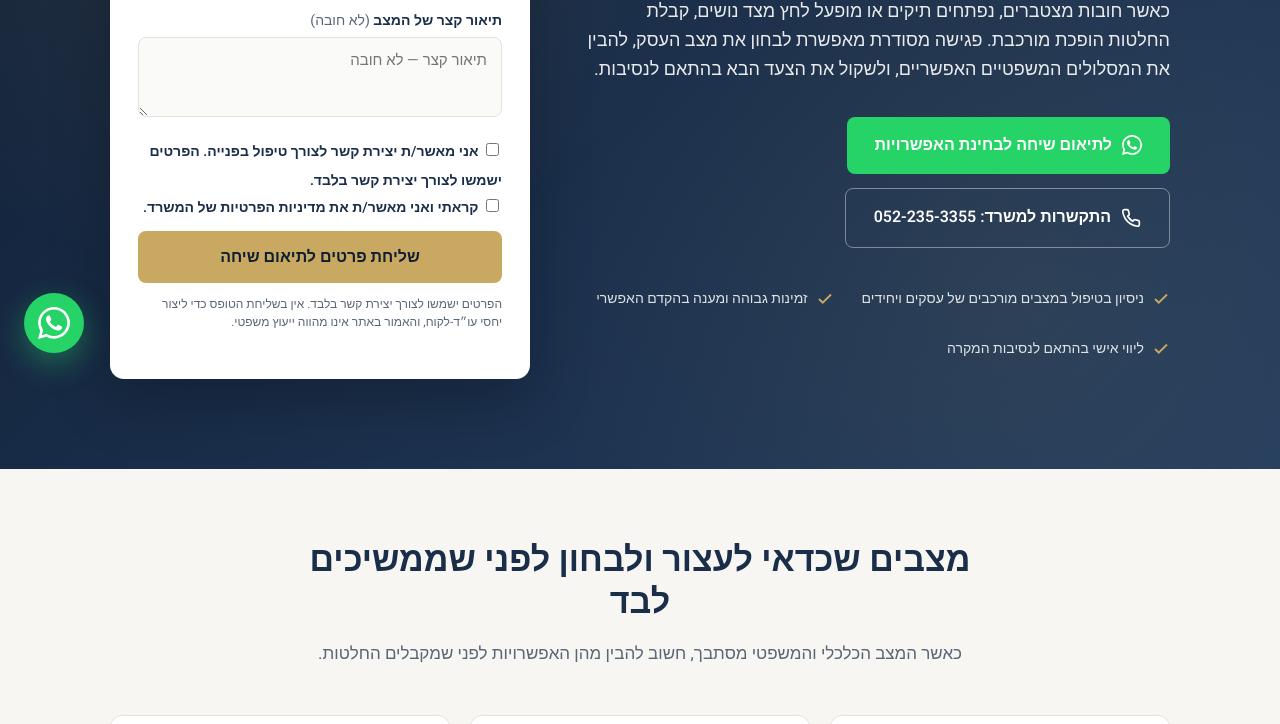
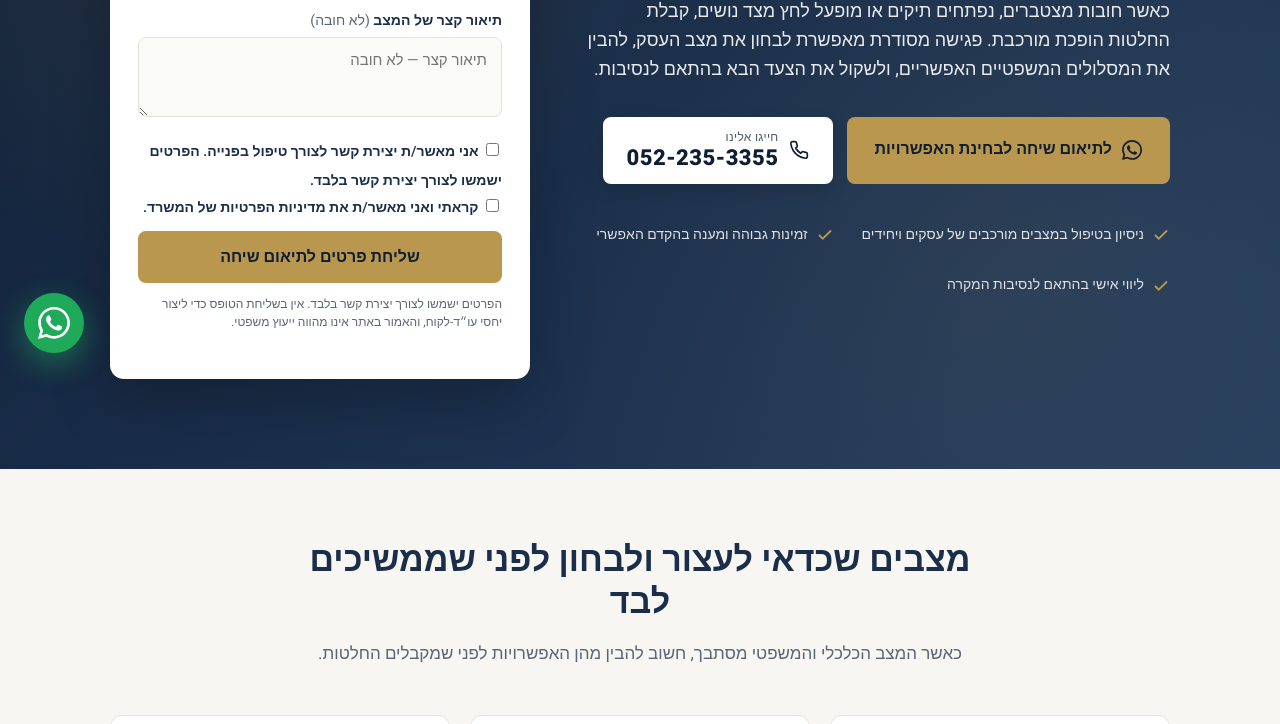
Before and after one commit to Daniella1111/index, a plain HTML site: page index.html in a window 1280 px wide. Shown: the part 423-1147 px from the top of the page. Drawn offline with Linux system fonts and the light colour scheme.

Commit message:
Update index.html

```diff
--- a/index.html
+++ b/index.html
@@ -25,7 +25,7 @@
   *, *::before, *::after { box-sizing: border-box; }
   html { scroll-behavior: smooth; }
   body { margin: 0; font-family: 'Heebo', -apple-system, BlinkMacSystemFont, 'Segoe UI', sans-serif; font-weight: 400; color: #1a1a1a; line-height: 1.6; background: #ffffff; -webkit-font-smoothing: antialiased; }
-  :root { --navy: #1a2e4a; --navy-dark: #0f1e33; --gold: #c9a961; --gold-hover: #b89751; --text: #1a1a1a; --muted: #5a6575; --bg-section: #f7f6f2; --border: #e5e2d9; --wa-green: #25d366; }
+  :root { --navy: #1a2e4a; --navy-dark: #0f1e33; --gold: #b9974f; --gold-hover: #a8843f; --text: #1a1a1a; --muted: #5a6575; --bg-section: #f7f6f2; --border: #e5e2d9; --wa-green: #1faa59; }
   .container { max-width: 1100px; margin: 0 auto; padding: 0 20px; }
   h1, h2, h3 { font-weight: 700; line-height: 1.25; color: var(--navy); margin: 0 0 16px; }
   h1 { font-size: clamp(28px, 5vw, 44px); font-weight: 800; }
@@ -57,8 +57,12 @@
   .btn-primary:hover { background: var(--gold-hover); transform: translateY(-1px); box-shadow: 0 8px 20px rgba(201,169,97,0.25); }
   .btn-whatsapp { background: var(--wa-green); color: #fff; }
   .btn-whatsapp:hover { background: #1ebe5a; transform: translateY(-1px); box-shadow: 0 8px 20px rgba(37,211,102,0.3); }
-  .btn-ghost { background: transparent; color: #fff; border: 1.5px solid rgba(255,255,255,0.4); }
-  .btn-ghost:hover { background: rgba(255,255,255,0.08); border-color: var(--gold); color: var(--gold); }
+  .btn-ghost { background: #fff; color: var(--navy-dark); border: 2px solid #fff; font-weight: 700; box-shadow: 0 6px 16px rgba(0,0,0,0.15); padding: 12px 22px; }
+  .btn-ghost:hover { background: var(--gold); color: #fff; border-color: var(--gold); transform: translateY(-1px); box-shadow: 0 10px 24px rgba(184,151,79,0.35); }
+  .btn-ghost svg { width: 26px; height: 26px; flex-shrink: 0; }
+  .btn-ghost .phone-stack { display: inline-flex; flex-direction: column; align-items: flex-start; line-height: 1.1; gap: 2px; }
+  .btn-ghost .phone-label { font-size: 12px; font-weight: 500; opacity: 0.75; letter-spacing: 0.3px; }
+  .btn-ghost .phone-number { font-size: 22px; font-weight: 800; letter-spacing: 0.5px; direction: ltr; }
   .btn svg { width: 20px; height: 20px; flex-shrink: 0; }
   .hero-trust { display: flex; gap: 28px; margin-top: 40px; flex-wrap: wrap; color: rgba(255,255,255,0.85); font-size: 14px; }
   .hero-trust div { display: flex; align-items: center; gap: 8px; }
@@ -233,13 +237,16 @@
         <h1>העסק מתמודד עם חובות, עיקולים או לחץ מצד נושים?<br><span class="gold">חשוב להבין את האפשרויות לפני שמקבלים החלטות</span></h1>
         <p class="lead">כאשר חובות מצטברים, נפתחים תיקים או מופעל לחץ מצד נושים, קבלת החלטות הופכת מורכבת. פגישה מסודרת מאפשרת לבחון את מצב העסק, להבין את המסלולים המשפטיים האפשריים, ולשקול את הצעד הבא בהתאם לנסיבות.</p>
         <div class="cta-row">
-          <a class="btn btn-whatsapp" href="https://wa.me/972522353355?text=%D7%A9%D7%9C%D7%95%D7%9D%2C%20%D7%90%D7%A0%D7%99%20%D7%9E%D7%A2%D7%95%D7%A0%D7%99%D7%99%D7%9F%2F%D7%AA%20%D7%9C%D7%AA%D7%90%D7%9D%20%D7%A9%D7%99%D7%97%D7%94%20%D7%9C%D7%91%D7%97%D7%99%D7%A0%D7%AA%20%D7%94%D7%90%D7%A4%D7%A9%D7%A8%D7%95%D7%99%D7%95%D7%AA%20%D7%94%D7%9E%D7%A9%D7%A4%D7%98%D7%99%D7%95%D7%AA%20%D7%91%D7%A0%D7%95%D7%92%D7%A2%20%D7%9C%D7%9E%D7%A6%D7%91%20%D7%94%D7%A2%D7%A1%D7%A7." target="_blank" rel="noopener">
+          <a class="btn btn-primary" href="https://wa.me/972522353355?text=%D7%A9%D7%9C%D7%95%D7%9D%2C%20%D7%90%D7%A0%D7%99%20%D7%9E%D7%A2%D7%95%D7%A0%D7%99%D7%99%D7%9F%2F%D7%AA%20%D7%9C%D7%AA%D7%90%D7%9D%20%D7%A9%D7%99%D7%97%D7%94%20%D7%9C%D7%91%D7%97%D7%99%D7%A0%D7%AA%20%D7%94%D7%90%D7%A4%D7%A9%D7%A8%D7%95%D7%99%D7%95%D7%AA%20%D7%94%D7%9E%D7%A9%D7%A4%D7%98%D7%99%D7%95%D7%AA%20%D7%91%D7%A0%D7%95%D7%92%D7%A2%20%D7%9C%D7%9E%D7%A6%D7%91%20%D7%94%D7%A2%D7%A1%D7%A7." target="_blank" rel="noopener">
             <svg viewBox="0 0 24 24" fill="currentColor"><path d="M17.472 14.382c-.297-.149-1.758-.867-2.03-.967-.273-.099-.471-.148-.67.15-.197.297-.767.966-.94 1.164-.173.199-.347.223-.644.075-.297-.15-1.255-.463-2.39-1.475-.883-.788-1.48-1.761-1.653-2.059-.173-.297-.018-.458.13-.606.134-.133.298-.347.446-.52.149-.174.198-.298.298-.497.099-.198.05-.371-.025-.52-.075-.149-.669-1.612-.916-2.207-.242-.579-.487-.5-.669-.51-.173-.008-.371-.01-.57-.01-.198 0-.52.074-.792.372-.272.297-1.04 1.016-1.04 2.479 0 1.462 1.065 2.875 1.213 3.074.149.198 2.096 3.2 5.077 4.487.709.306 1.262.489 1.694.625.712.227 1.36.195 1.871.118.571-.085 1.758-.719 2.006-1.413.248-.694.248-1.289.173-1.413-.074-.124-.272-.198-.57-.347z"/><path d="M20.52 3.449C18.24 1.245 15.24 0 12.045 0 5.463 0 .104 5.334.101 11.893c0 2.096.549 4.14 1.595 5.945L0 24l6.335-1.652c1.746.943 3.71 1.444 5.71 1.447h.006c6.585 0 11.946-5.336 11.949-11.896 0-3.176-1.24-6.165-3.495-8.413zm-8.47 18.297h-.004c-1.784 0-3.533-.479-5.06-1.383l-.362-.215-3.759.98 1.004-3.652-.236-.374a9.86 9.86 0 01-1.51-5.26c.002-5.45 4.455-9.884 9.933-9.884 2.653 0 5.146 1.032 7.02 2.906 1.875 1.874 2.906 4.367 2.905 7.02-.003 5.45-4.455 9.882-9.932 9.882z"/></svg>
             לתיאום שיחה לבחינת האפשרויות
           </a>
           <a class="btn btn-ghost" href="tel:0522353355">
             <svg viewBox="0 0 24 24" fill="none" stroke="currentColor" stroke-width="2"><path d="M22 16.92v3a2 2 0 01-2.18 2 19.79 19.79 0 01-8.63-3.07 19.5 19.5 0 01-6-6 19.79 19.79 0 01-3.07-8.67A2 2 0 014.11 2h3a2 2 0 012 1.72 12.84 12.84 0 00.7 2.81 2 2 0 01-.45 2.11L8.09 9.91a16 16 0 006 6l1.27-1.27a2 2 0 012.11-.45 12.84 12.84 0 002.81.7A2 2 0 0122 16.92z"/></svg>
-            התקשרות למשרד: 052-235-3355
+            <span class="phone-stack">
+              <small class="phone-label">חייגו אלינו</small>
+              <strong class="phone-number">052-235-3355</strong>
+            </span>
           </a>
         </div>
         <div class="hero-trust">
@@ -509,7 +516,7 @@
     <h2>קבלת תמונה ברורה של המצב יכולה להשפיע על המשך הדרך</h2>
     <p>פנייה לצורך בדיקה מאפשרת להבין את מצב העסק, לבחון את האפשרויות המשפטיות הקיימות, ולהחליט כיצד לפעול בהתאם לנסיבות.</p>
     <div class="cta-row">
-      <a class="btn btn-whatsapp" href="https://wa.me/972522353355?text=%D7%A9%D7%9C%D7%95%D7%9D%2C%20%D7%90%D7%A0%D7%99%20%D7%9E%D7%A2%D7%95%D7%A0%D7%99%D7%99%D7%9F%2F%D7%AA%20%D7%9C%D7%AA%D7%90%D7%9D%20%D7%A9%D7%99%D7%97%D7%94%20%D7%9C%D7%91%D7%97%D7%99%D7%A0%D7%AA%20%D7%94%D7%90%D7%A4%D7%A9%D7%A8%D7%95%D7%99%D7%95%D7%AA%20%D7%94%D7%9E%D7%A9%D7%A4%D7%98%D7%99%D7%95%D7%AA%20%D7%91%D7%A0%D7%95%D7%92%D7%A2%20%D7%9C%D7%9E%D7%A6%D7%91%20%D7%94%D7%A2%D7%A1%D7%A7." target="_blank" rel="noopener">
+      <a class="btn btn-primary" href="https://wa.me/972522353355?text=%D7%A9%D7%9C%D7%95%D7%9D%2C%20%D7%90%D7%A0%D7%99%20%D7%9E%D7%A2%D7%95%D7%A0%D7%99%D7%99%D7%9F%2F%D7%AA%20%D7%9C%D7%AA%D7%90%D7%9D%20%D7%A9%D7%99%D7%97%D7%94%20%D7%9C%D7%91%D7%97%D7%99%D7%A0%D7%AA%20%D7%94%D7%90%D7%A4%D7%A9%D7%A8%D7%95%D7%99%D7%95%D7%AA%20%D7%94%D7%9E%D7%A9%D7%A4%D7%98%D7%99%D7%95%D7%AA%20%D7%91%D7%A0%D7%95%D7%92%D7%A2%20%D7%9C%D7%9E%D7%A6%D7%91%20%D7%94%D7%A2%D7%A1%D7%A7." target="_blank" rel="noopener">
         <svg viewBox="0 0 24 24" fill="currentColor"><path d="M20.52 3.449C18.24 1.245 15.24 0 12.045 0 5.463 0 .104 5.334.101 11.893c0 2.096.549 4.14 1.595 5.945L0 24l6.335-1.652c1.746.943 3.71 1.444 5.71 1.447h.006c6.585 0 11.946-5.336 11.949-11.896 0-3.176-1.24-6.165-3.495-8.413zm-8.47 18.297h-.004c-1.784 0-3.533-.479-5.06-1.383l-.362-.215-3.759.98 1.004-3.652-.236-.374a9.86 9.86 0 01-1.51-5.26c.002-5.45 4.455-9.884 9.933-9.884 2.653 0 5.146 1.032 7.02 2.906 1.875 1.874 2.906 4.367 2.905 7.02-.003 5.45-4.455 9.882-9.932 9.882z"/></svg>
         לתיאום שיחה לבחינת האפשרויות
       </a>
```
